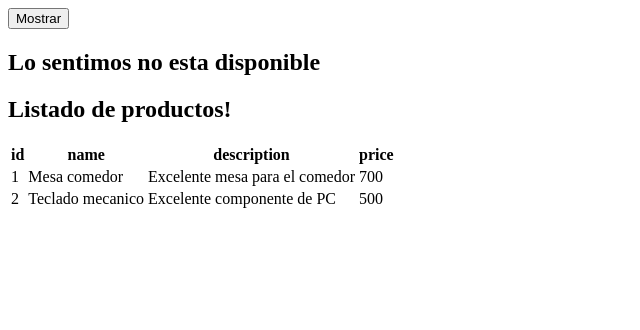
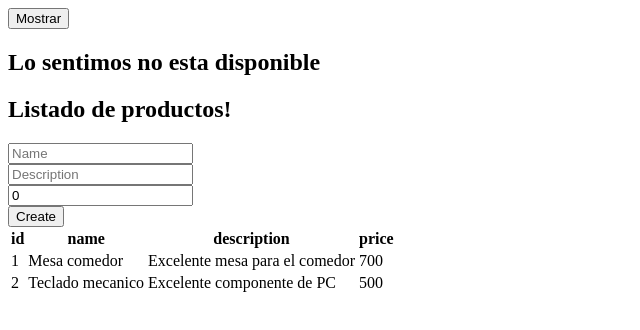
Before and after one commit to Vladim-i-r/angular-app, an Angular app: page / in a window 1280 px wide. Shown: the top 330 px of the page, without its empty margins (0-640 px from the left). Built offline with nearby package versions, Linux system fonts and the light colour scheme.

Commit message:
Add Form Component via Angular CLI, edit html

```diff
--- /dev/null
+++ b/src/app/products/components/form/form.component.html
@@ -0,0 +1,14 @@
+<form action="">
+    <div>
+        <input type="text" placeholder="Name" name="name" [(ngModel)]="product.name">
+    </div>
+    <div>
+        <input type="text" placeholder="Description" name="description" [(ngModel)]="product.description">
+    </div>
+    <div>
+        <input type="number" placeholder="Price" name="price" [(ngModel)]="product.price">
+    </div>
+    <div>
+        <button>Create</button>
+    </div>
+</form>
--- /dev/null
+++ b/src/app/products/components/form/form.component.ts
@@ -0,0 +1,21 @@
+import { Component } from '@angular/core';
+import { Product } from '../../models/product';
+import { FormsModule } from '@angular/forms';
+
+@Component({
+  selector: 'product-form',
+  standalone: true,
+  imports: [FormsModule],
+  templateUrl: './form.component.html',
+  styleUrl: './form.component.css'
+})
+export class FormComponent {
+
+  // product: Product= new Product();
+  product: Product = {
+    id: 0,
+    name: '',
+    description: '',
+    price: 0
+  };
+}
--- a/src/app/products/components/product.component.html
+++ b/src/app/products/components/product.component.html
@@ -1,4 +1,7 @@
 <h2>Listado de productos!</h2>
+
+<product-form></product-form>
+
 @if (products.length > 0) {
     <table>
         <thead>
--- a/src/app/products/components/product.component.ts
+++ b/src/app/products/components/product.component.ts
@@ -3,11 +3,12 @@
 import { Product } from '../models/product';
 import { CommonModule } from '@angular/common';
 import { RouterOutlet } from '@angular/router';
+import { FormComponent } from './form/form.component';
 
 @Component({
   selector: 'app-product',
   standalone: true,
-  imports: [],                        // Si se requiere que este sea el root se agregan las CommonModule, RouterOutlet
+  imports: [FormComponent],                        // Si se requiere que este sea el root se agregan las CommonModule, RouterOutlet
   templateUrl: './product.component.html',
   styleUrl: './product.component.css'
 })
--- a/src/app/products/models/product.ts
+++ b/src/app/products/models/product.ts
@@ -1,6 +1,6 @@
 export class Product {
     id!: number;            // Se le pone el ! para indicar que luego se van a inicializar y no poner id: number = 0;
-    name!: string;
+    name!: string;              // Es como un entity, de getter y setter
     description!: string;
     price!: number;
 }
```
Also changed, not shown: src/app/products/components/form/form.component.css (added), 1 other file (tests, documents, lock files or other folders).
